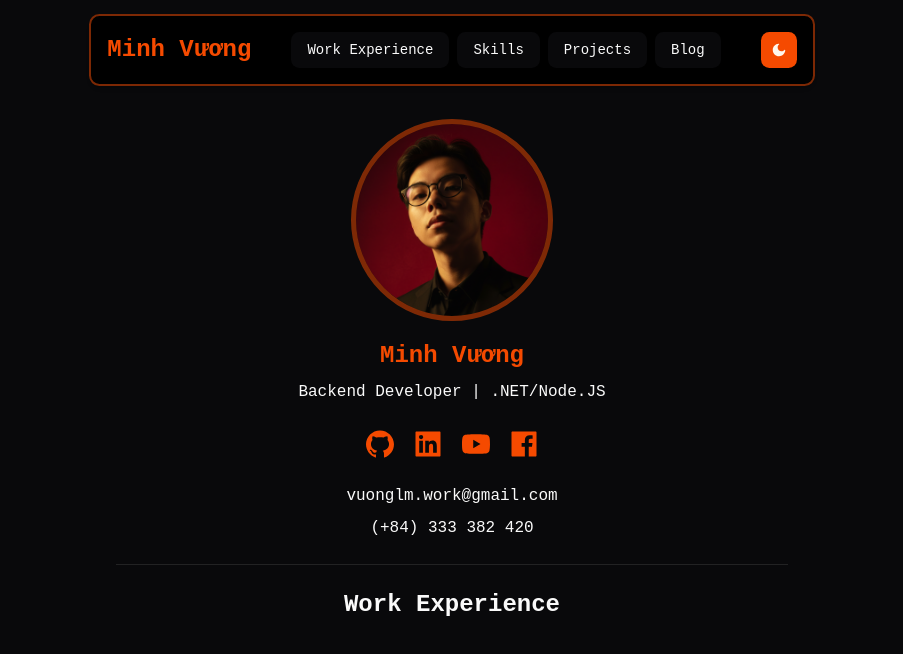
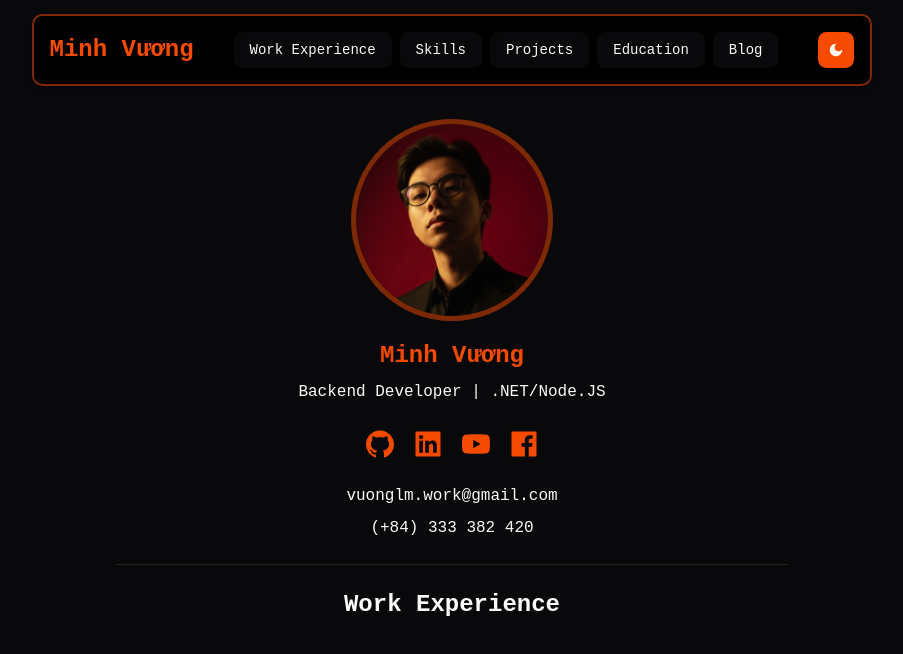
Before and after one commit to hardingadonis/hardingadonis.github.io, a React (Vite) app: page / in a window 1280 px wide. Shown: the top 654 px of the page, without its empty margins (188-1091 px from the left). Built offline with nearby package versions, Linux system fonts and the light colour scheme.

Commit message:
feat: add Education link to Header component navigation

```diff
--- a/src/components/sections/Header.tsx
+++ b/src/components/sections/Header.tsx
@@ -60,6 +60,14 @@ const Header = () => {
 							asChild
 							className={navigationMenuTriggerStyle()}
 						>
+							<a href="#education">Education</a>
+						</NavigationMenuLink>
+					</NavigationMenuItem>
+					<NavigationMenuItem>
+						<NavigationMenuLink
+							asChild
+							className={navigationMenuTriggerStyle()}
+						>
 							<a href="https://blog.hardingadonis.top" target="_blank">
 								Blog
 							</a>
@@ -96,6 +104,9 @@ const Header = () => {
 									<a href="#projects">Projects</a>
 								</DropdownMenuItem>
 								<DropdownMenuItem>
+									<a href="#education">Education</a>
+								</DropdownMenuItem>
+								<DropdownMenuItem>
 									<a href="https://blog.hardingadonis.top" target="_blank">
 										Blog
 									</a>
```
